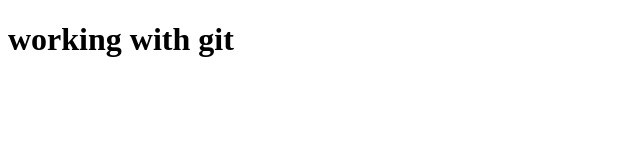
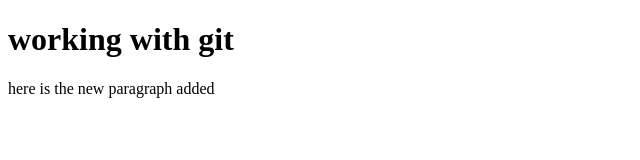
Before and after one commit to uttamseervi/learn-git, a plain HTML site: page index.html in a window 1280 px wide. Shown: the whole page, without its empty margins (0-640 px from the left). Drawn offline with Linux system fonts and the light colour scheme.

Commit message:
paragraph is added

```diff
--- a/index.html
+++ b/index.html
@@ -7,5 +7,6 @@
 </head>
 <body>
     <h1>working with git</h1>
+    <p>here is the new paragraph added</p>
 </body>
 </html>
```
